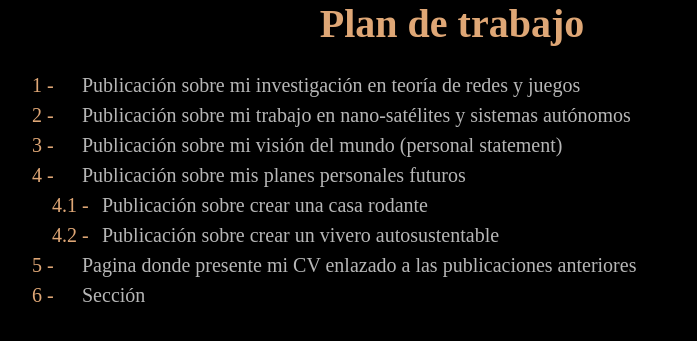
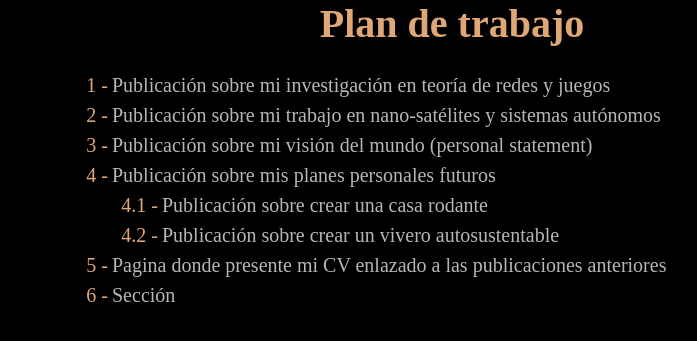
Before and after one commit to ElCaballerodelaTierra/Abstractions, a Jekyll site: the page _pages/lista.html, which Jekyll copies as it is, in a window 1280 px wide. Shown: the top 341 px of the page, without its empty margins (188-885 px from the left). Built offline with Jekyll 4.4.1, drawn with Linux system fonts in a browser that asks for light colours; some web fonts are replaced.

Commit message:
Detalles menores en el formato de  lista

```diff
--- a/_pages/lista.html
+++ b/_pages/lista.html
@@ -9,28 +9,34 @@
 
     <style>
         ol {
-            counter-reset: item; /* Inicializa el contador */
-            list-style-type: none; /* Elimina los marcadores por defecto */
-            padding-left: 1em; /* Añade espacio al margen izquierdo */
+            counter-reset: item;
+            list-style-type: none;
+            padding-left: 2.5em;
+            /* Aumentado para dar espacio a los números */
         }
 
         li {
-            display: block; /* Muestra cada elemento como un bloque */
-            position: relative; /* Permite posicionar el contador */
+            display: block;
+            position: relative;
             margin: 0.35em 0;
         }
 
         li::before {
-            content: counters(item, ".") " - "; /* Muestra el contador */
+            content: counters(item, ".") " - ";
             display: inline-block;
             counter-increment: item;
             position: absolute;
-            left: -2.5em;
+            left: -2.7em;
+            /* Coincide con el padding-left del padre para alinearse al borde */
+            width: 2.5em;
+            /* Ancho fijo para alineación */
+            text-align: right;
+            /* Alinear números a la derecha */
             color: var(--color-titulos);
         }
-
     </style>
 </head>
+
 <body>
     <h1>Plan de trabajo</h1>
     <article>
@@ -39,13 +45,14 @@
             <li>Publicación sobre mi trabajo en nano-satélites y sistemas autónomos</li>
             <li>Publicación sobre mi visión del mundo (personal statement)</li>
             <li>Publicación sobre mis planes personales futuros</li>
-                <ol>
-                    <li>Publicación sobre crear una casa rodante</li>
-                    <li>Publicación sobre crear un vivero autosustentable</li>
-                </ol>
+            <ol>
+                <li>Publicación sobre crear una casa rodante</li>
+                <li>Publicación sobre crear un vivero autosustentable</li>
+            </ol>
             <li>Pagina donde presente mi CV enlazado a las publicaciones anteriores</li>
             <li>Sección </li>
         </ol>
     </article>
 </body>
+
 </html>
```
